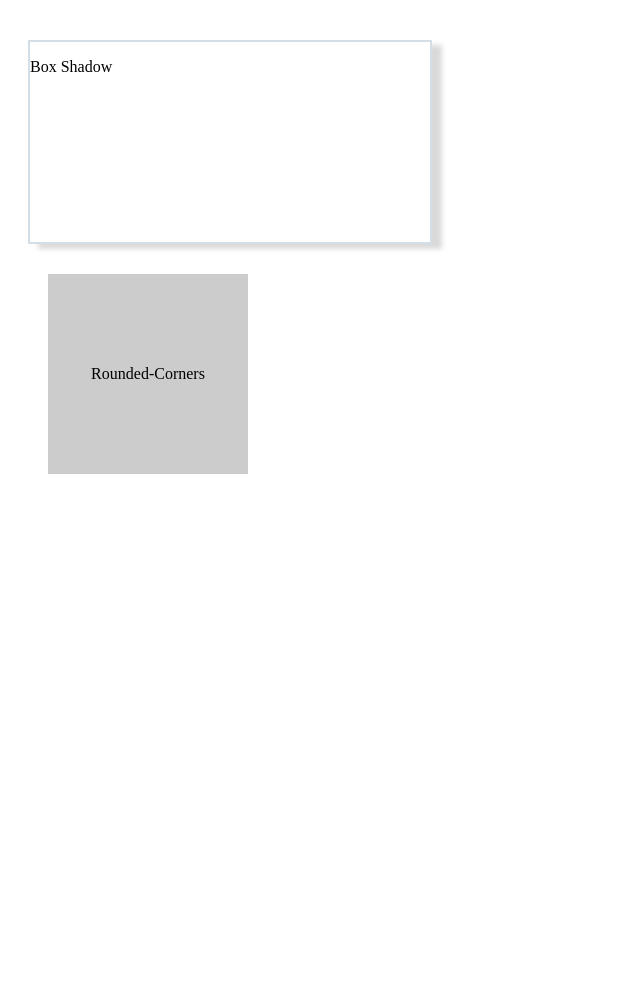
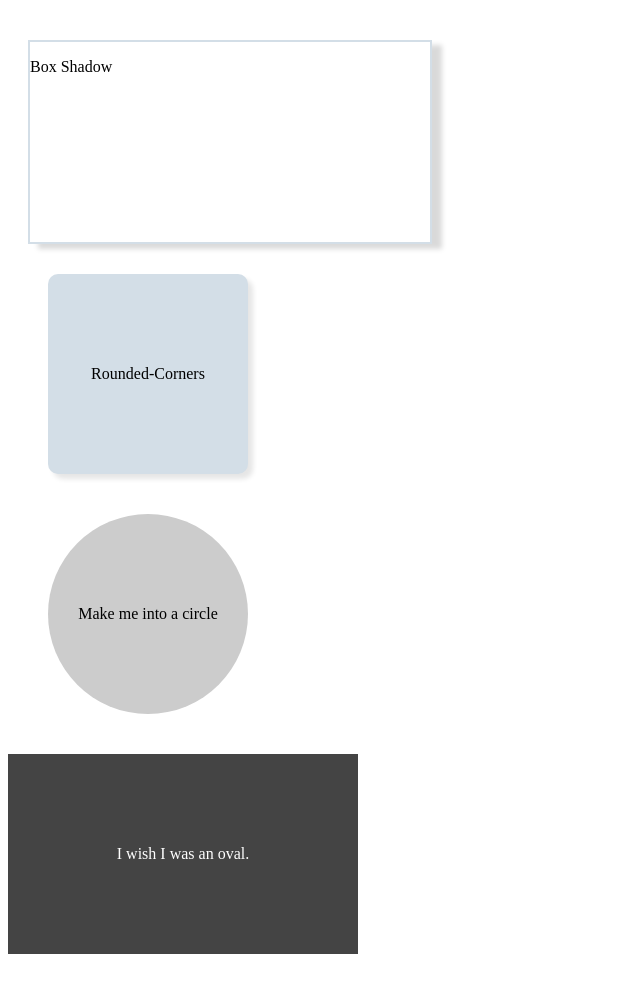
Before and after one commit to passthemike/box-shadow, a plain HTML site: page index.html in a window 1280 px wide. Shown: the whole page, without its empty margins (0-640 px from the left). Before the commit the page ends 800 px from the top, so only its background shows below. Drawn offline with Linux system fonts and the light colour scheme.

Commit message:
rounded corners & circle
Border-Radius (corners and a circle)

```diff
--- a/index.html
+++ b/index.html
@@ -19,5 +19,13 @@
   <p>Rounded-Corners</p>
 </div>
 
+<div class="box-c">
+  <p>Make me into a circle</p>
+</div>
+
+<div class="box-d">
+  <p>I wish I was an oval.</p>
+</div>
+
 </body>
 </html>
--- a/style.css
+++ b/style.css
@@ -18,7 +18,24 @@ html, body {
   /*to add a shadow on the inside of the box, all you have to do is add "inset" (inner shadow). If you want the shadow on the outside and on the inside, all you have to do is copy and paste the same 4 values and for one of them you will add "inset" in front of those values. These need to be added into 1 value. All you need to do is add a comma inbetween the 4 values. */
 }
 
+
+/*Rounded Corners Example*/
 .box-b {
+  text-align: center;
+  background-color: #d3dee7;
+  width: 200px;
+  height: 200px;
+  line-height: 200px;
+  margin-bottom: 40px;
+  margin-left: 40px;
+  box-shadow: 5px 5px 5px rgba(0, 0, 0, .10);
+  border-radius: 10px;
+  /*If you only have 1 value, this will be placed on all 4 corners. You can add a total of 4 values if you want to add different values to each corner (border-radius: 10px 10px 10px 10px;) This works in a clockwise rotation.*/
+
+  /*To create eliptical rounding, you'll need to add "/" inbetween the values (ex. border-radius: 10px(vertical radius)/25px(horizontal radius);)*/
+}
+
+.box-c {
   text-align: center;
   background-color: #CCC;
   width: 200px;
@@ -26,4 +43,16 @@ html, body {
   line-height: 200px;
   margin-bottom: 40px;
   margin-left: 40px;
+  border-radius: 100px;
+  /*the border-radius should take up half of the available width and height*/
 }
+
+.box-d {
+  text-align: center;
+  background-color: #444;
+  color: #FFF;
+  width: 350px;
+  height: 200px;
+  line-height: 200px;
+  margin-bottom: 40px;
+}
```
